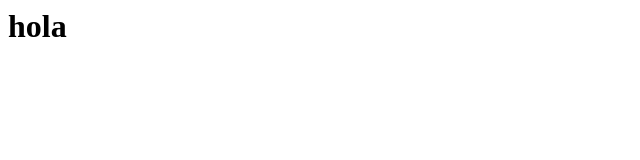
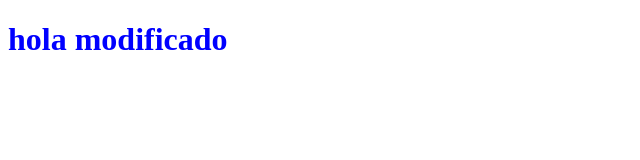
Before and after one commit to Faustomatagalpa/codeMaster, a plain HTML site: page index.html in a window 1280 px wide. Shown: the whole page, without its empty margins (0-640 px from the left). Drawn offline with Linux system fonts and the light colour scheme.

Commit message:
nuveo cambio

```diff
--- a/index.html
+++ b/index.html
@@ -1 +1,13 @@
-<h1>hola</h1>
+<!DOCTYPE html>
+<html lang="en">
+<head>
+    <meta charset="UTF-8">
+    <meta http-equiv="X-UA-Compatible" content="IE=edge">
+    <meta name="viewport" content="width=device-width, initial-scale=1.0">
+    <title>Document</title>
+</head>
+<body>
+    <h1 id="h1">hola modificado</h1>
+    <script src="txt.js"></script>
+</body>
+</html>
--- a/txt.js
+++ b/txt.js
@@ -1 +1 @@
-document.getElementById("body").style.backgroundColor="red"
+let h1=document.getElementById('h1').style.color='blue'
```
